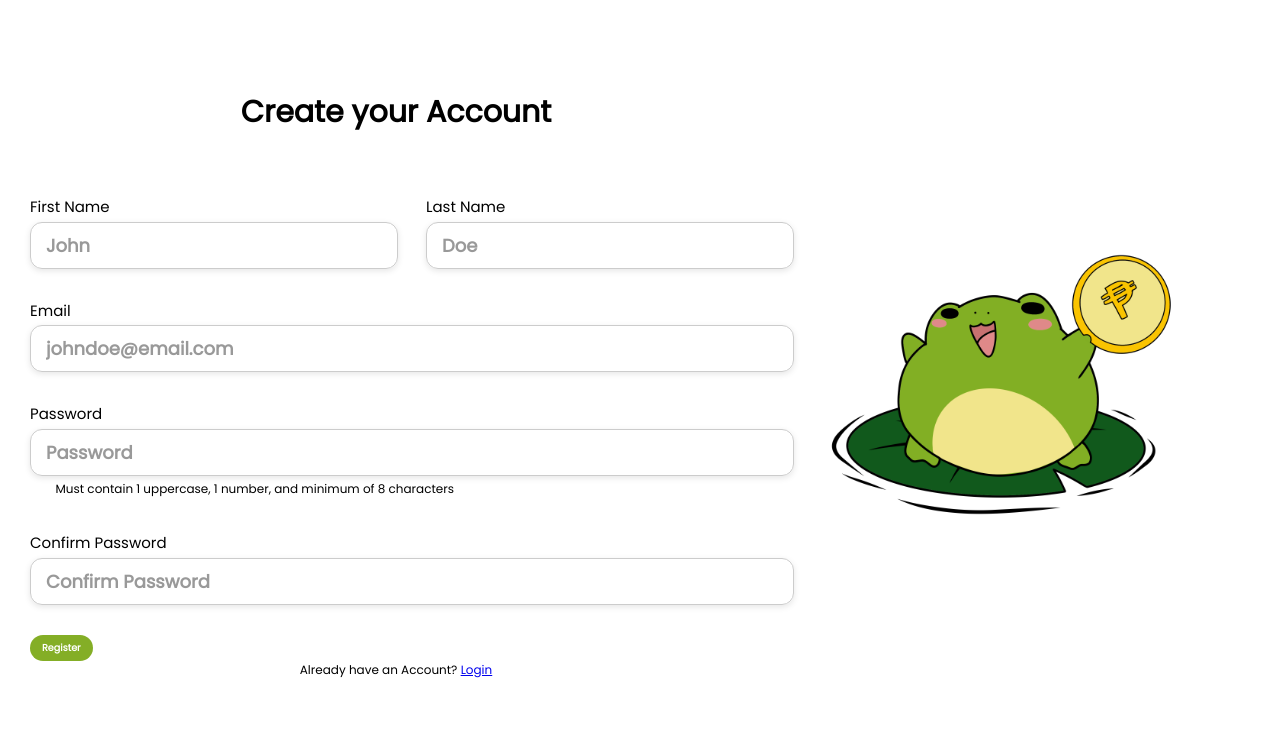
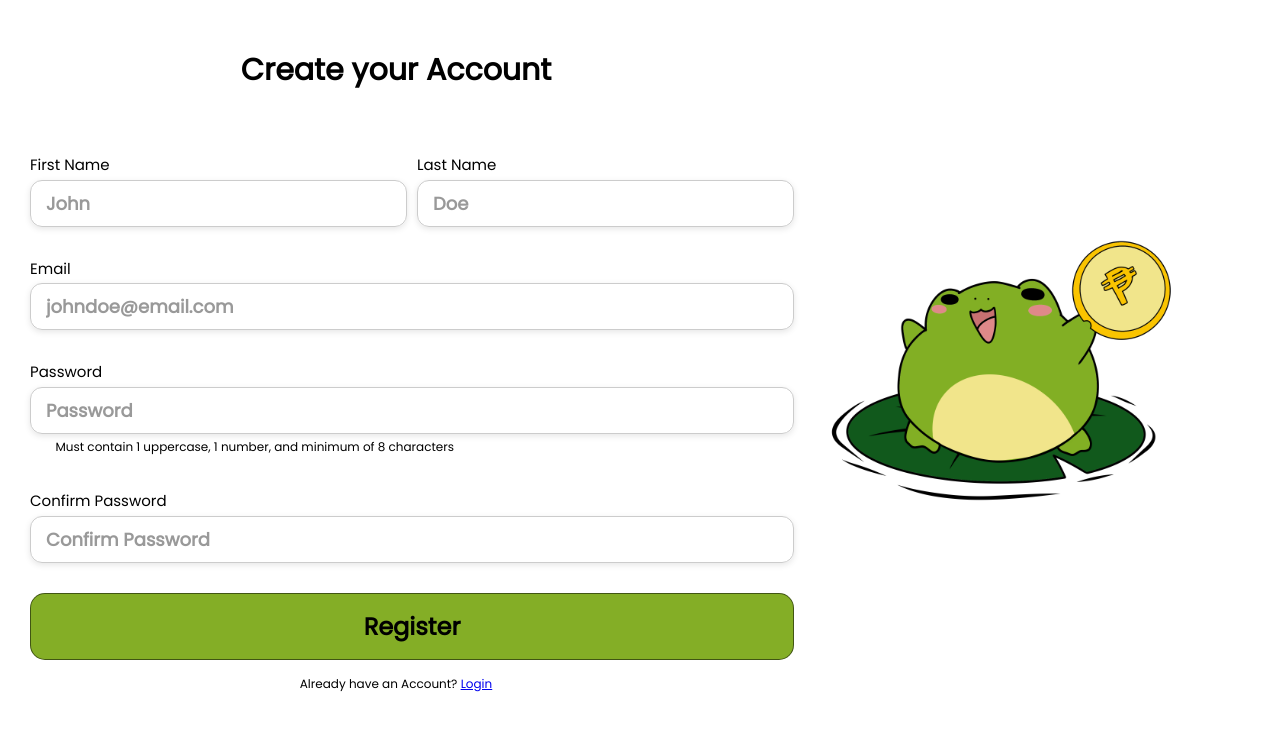
Before and after one commit to debnoceda/CMSC126-LongExam2, a React (Vite) app in the folder frontend/: page /register in a window 1280 px wide. Shown: the top 730 px of the page. Built offline with nearby package versions, Linux system fonts and the light colour scheme; some icons are missing; a web font is replaced by a local one.

Commit message:
Update register button to be 100% width

```diff
--- a/frontend/src/components/Form.jsx
+++ b/frontend/src/components/Form.jsx
@@ -182,11 +182,10 @@ function Form({route, method}) {
                     />
                 </div>
             )}
-            <Button></Button>
-
-            <button className="form-button" type="submit">
-                {name}
-            </button>
+            <Button
+                type="large"
+                text={name}
+            />
         </form>
     );
 }
--- a/frontend/src/styles/Form.css
+++ b/frontend/src/styles/Form.css
@@ -1,9 +1,14 @@
 .name-container{
     display: flex;
-    gap: 10rem;
+    gap: 7rem;
 }
 
 .form-input{
     width: 100%;
     margin-bottom: 5rem;
 }
+
+.btn.large{
+    width: 100%;
+    margin-bottom: 2.5rem;
+}
--- a/frontend/src/styles/Register.css
+++ b/frontend/src/styles/Register.css
@@ -3,7 +3,7 @@
     grid-template-columns: 1fr 1fr 1fr 1fr 1fr;
     grid-template-rows: 1fr;
     align-items: center;
-    margin-top: 15rem;
+    margin-top: 8rem;
 }
 
 .register-form-container{
```
